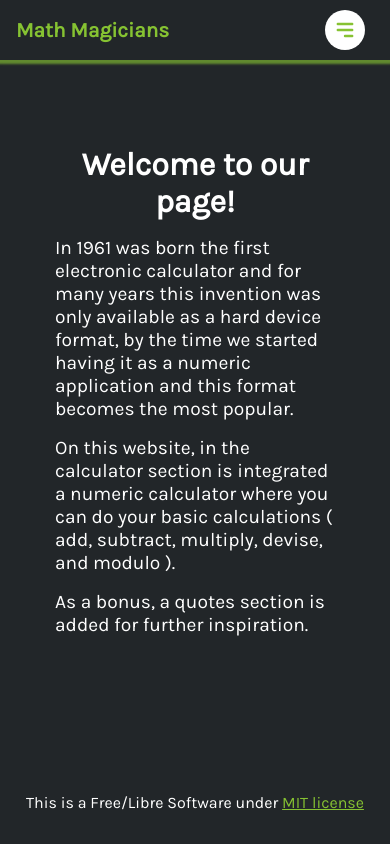
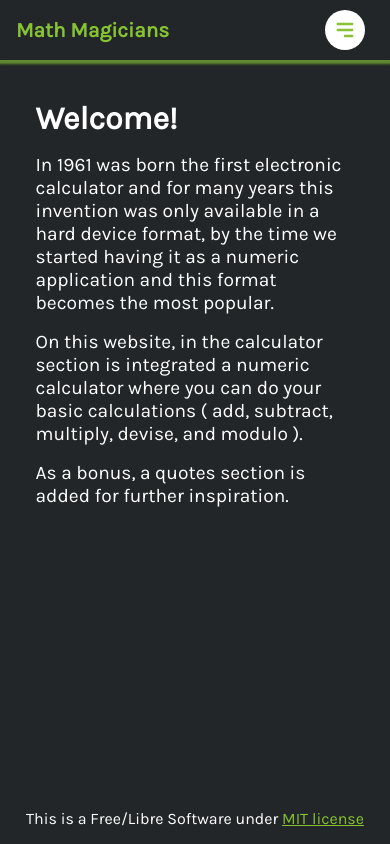
Before and after one commit to Mehdi-Rh/Math-magicians, a React (Create React App) app: page / in a window 390 px wide. Built offline with nearby package versions, Linux system fonts and the light colour scheme.

Commit message:
Fix responsiveness of footer and calculatorPage; Fix linter errors

```diff
--- a/package.json
+++ b/package.json
@@ -7,6 +7,7 @@
     "@testing-library/user-event": "^13.5.0",
     "big.js": "^6.2.1",
     "react": "^18.2.0",
+    "react-animations": "^1.0.0",
     "react-dom": "^18.2.0",
     "react-icons": "^4.4.0",
     "react-router-dom": "^6.3.0",
@@ -49,6 +50,7 @@
     "eslint-plugin-jsx-a11y": "^6.6.1",
     "eslint-plugin-react": "^7.30.1",
     "eslint-plugin-react-hooks": "^4.6.0",
+    "radium": "^0.26.2",
     "react-test-renderer": "^18.2.0",
     "stylelint": "^13.13.1",
     "stylelint-config-standard": "^21.0.0",
--- a/src/components/footer/Footer.css
+++ b/src/components/footer/Footer.css
@@ -1,12 +1,21 @@
 footer {
-  position: absolute;
+  position: fixed;
   bottom: 0;
   width: 100vw;
-  text-align: center;
+  display: flex;
+  justify-content: center;
+  align-items: center;
   padding: 2rem 1rem;
   color: #fff;
+  background-color: #222629;
 }
 
 footer > a {
   color: #86c232;
 }
+
+@media screen and (max-width: 768px) {
+  footer {
+    padding: 1rem 0.5rem;
+  }
+}
--- a/src/container/calculatorPage/CalculatorPage.css
+++ b/src/container/calculatorPage/CalculatorPage.css
@@ -18,15 +18,16 @@ h1 {
   #calculatorPage {
     display: flex;
     flex-direction: column;
+    margin-bottom: 5rem;
   }
 
   h1 {
     color: white;
-    margin: 4rem 0.5rem 0 4rem;
+    margin: 2rem 0.5rem 0 2rem;
   }
 
   #calculator {
     display: inline-grid;
-    margin: 3rem auto auto;
+    margin: 1rem auto auto;
   }
 }
--- a/src/container/homePage/Home.css
+++ b/src/container/homePage/Home.css
@@ -2,9 +2,8 @@
 .Home {
   color: white;
   padding: 70px 0;
-  margin: auto;
+  margin: calc(1vw + 0.5rem) 10vw;
   text-align: center;
-  width: 80vw;
 }
 
 .Home > h1 {
@@ -15,7 +14,17 @@
 
 .text {
   margin: 1rem;
-  font-size: larger;
+  font-size: x-large;
   display: flex;
   text-align: start;
 }
+
+@media screen and (max-width: 768px) {
+  .Home {
+    margin: 0.5rem 5vw;
+    padding: 1rem 0;
+  }
+  .text {
+    font-size: larger;
+  }
+}
--- a/src/container/homePage/Home.js
+++ b/src/container/homePage/Home.js
@@ -15,11 +15,11 @@ const styles = {
 };
 
 const Home = () => {
-  const text = ['In 1961 was born the first electronic calculator and for many years this invention was only available as a hard device format, by the time we started having it as a numeric application and this format becomes the most popular.', 'On this website, in the calculator section is integrated a numeric calculator where you can do your basic calculations ( add, subtract, multiply, devise, and modulo ).', 'As a bonus, a quotes section is added for further inspiration.'];
+  const text = ['In 1961 was born the first electronic calculator and for many years this invention was only available in a hard device format, by the time we started having it as a numeric application and this format becomes the most popular.', 'On this website, in the calculator section is integrated a numeric calculator where you can do your basic calculations ( add, subtract, multiply, devise, and modulo ).', 'As a bonus, a quotes section is added for further inspiration.'];
   return (
     <StyleRoot>
       <div className="Home">
-        <h1 style={styles.fadeInRightH1}>Welcome to our page!</h1>
+        <h1 style={styles.fadeInRightH1}>Welcome!</h1>
         <div style={styles.fadeInRightP}>
           <p>
             {text.map((p, index) => (
```
Also changed, not shown: .eslintrc.json, 1 other file (tests, documents, lock files or other folders).
